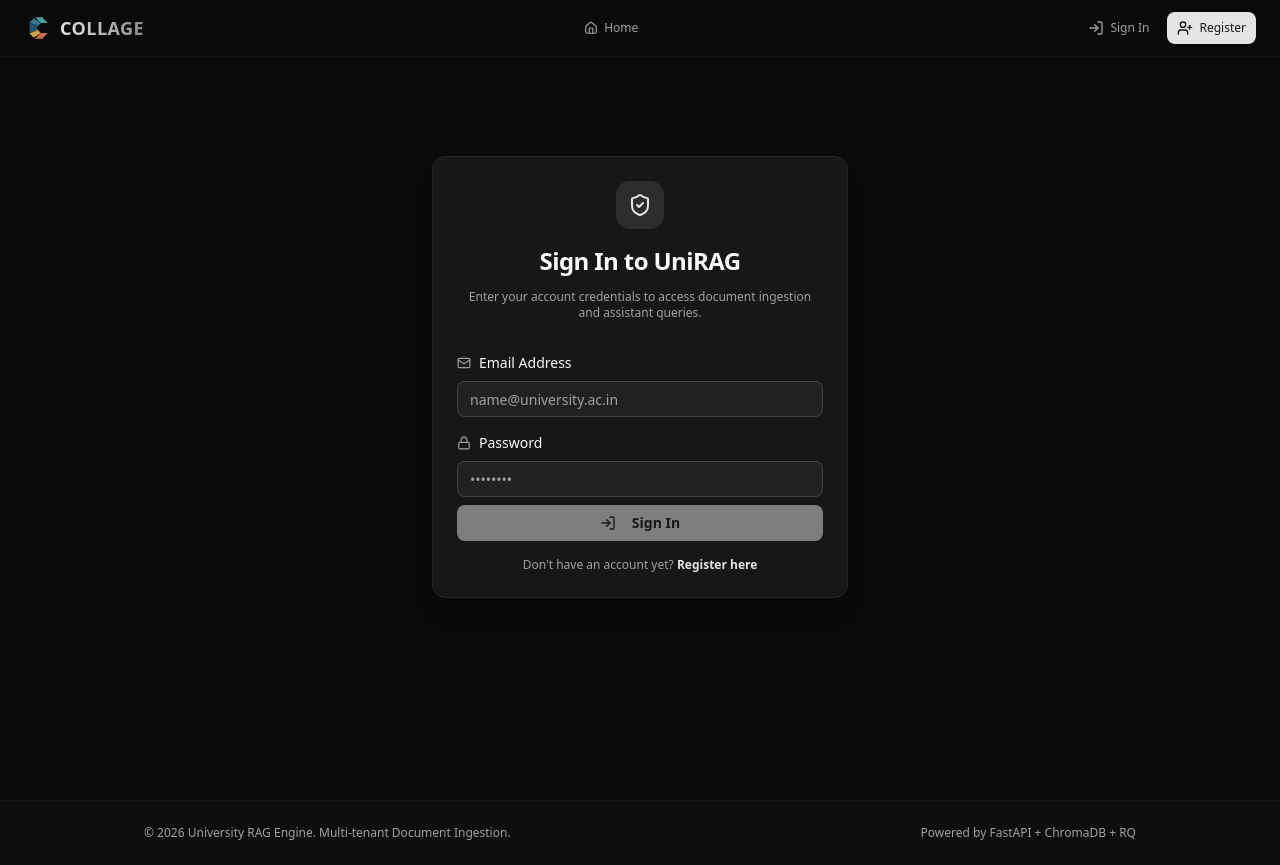
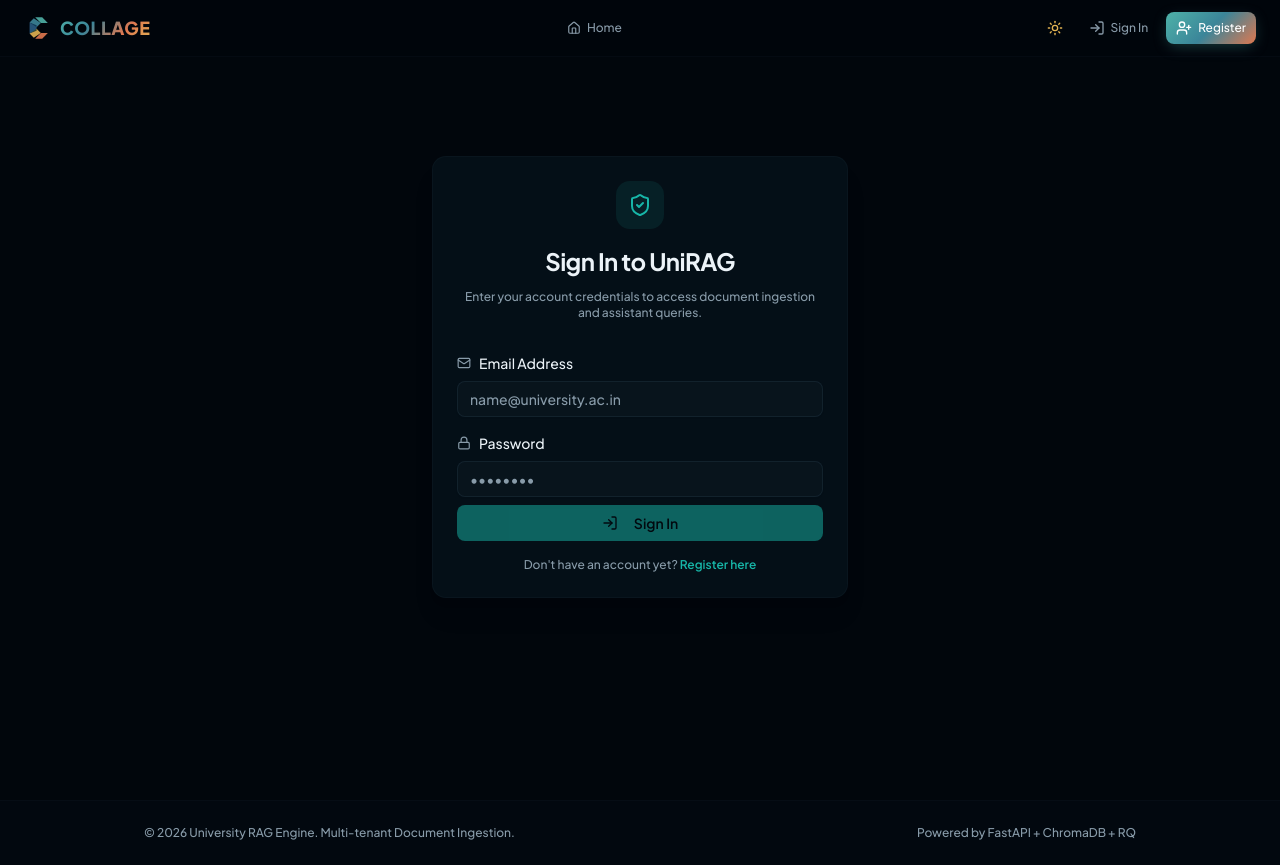
Before and after one commit to prana-W/Collage, a React (Vite) app in the folder web/: page /login in a window 1280 px wide. Built offline with nearby package versions, Linux system fonts and the light colour scheme; no server answers.

Commit message:
Add new colour theme

```diff
--- a/web/index.html
+++ b/web/index.html
@@ -1,13 +1,17 @@
 <!doctype html>
-<html lang="en">
+<html lang="en" class="dark">
     <head>
         <meta charset="UTF-8" />
         <link rel="icon" href="/fav.svg" />
         <meta name="viewport" content="width=device-width, initial-scale=1.0" />
         <meta name="author" content="Pranaw Kumar" />
         <title>Collage</title>
+        <!-- Google Fonts: Plus Jakarta Sans & Inter & JetBrains Mono -->
+        <link rel="preconnect" href="https://fonts.googleapis.com">
+        <link rel="preconnect" href="https://fonts.gstatic.com" crossorigin>
+        <link href="https://fonts.googleapis.com/css2?family=Inter:wght@300;400;500;600;700&family=Plus+Jakarta+Sans:wght@500;600;700;800&family=JetBrains+Mono:wght@400;500&display=swap" rel="stylesheet">
     </head>
-    <body>
+    <body class="bg-background text-foreground font-sans antialiased selection:bg-primary/20 selection:text-primary">
         <div id="root"></div>
         <script type="module" src="./src/main.jsx"></script>
     </body>
--- a/web/src/components/Header.jsx
+++ b/web/src/components/Header.jsx
@@ -1,4 +1,4 @@
-import React, { useState } from 'react';
+import React, { useState, useEffect } from 'react';
 import { NavLink, Link, useNavigate } from 'react-router-dom';
 import { useAuth } from '@/context/AuthContext';
 import {
@@ -11,7 +11,8 @@ import {
   LogIn,
   UserPlus,
   FileCheck,
-  User as UserIcon
+  Sun,
+  Moon
 } from 'lucide-react';
 import { Button } from '@/components/ui/button';
 import { ProfileModal } from '@/components/ProfileModal';
@@ -19,7 +20,32 @@ import { ProfileModal } from '@/components/ProfileModal';
 const Header = () => {
   const { isAuthenticated, user, isAdmin, logout } = useAuth();
   const [isProfileOpen, setIsProfileOpen] = useState(false);
+  const [isDarkMode, setIsDarkMode] = useState(() => {
+    if (typeof window !== 'undefined') {
+      const savedTheme = localStorage.getItem('theme');
+      if (savedTheme) {
+        return savedTheme === 'dark';
+      }
+      return document.documentElement.classList.contains('dark');
+    }
+    return true;
+  });
   const navigate = useNavigate();
+
+  useEffect(() => {
+    const root = document.documentElement;
+    if (isDarkMode) {
+      root.classList.add('dark');
+      localStorage.setItem('theme', 'dark');
+    } else {
+      root.classList.remove('dark');
+      localStorage.setItem('theme', 'light');
+    }
+  }, [isDarkMode]);
+
+  const toggleTheme = () => {
+    setIsDarkMode(prev => !prev);
+  };
 
   const handleLogout = () => {
     logout();
@@ -32,7 +58,7 @@ const Header = () => {
         {/* Brand Logo */}
         <Link to="/" className="flex items-center gap-2 font-bold tracking-tight text-foreground hover:opacity-90 transition-opacity shrink-0">
           <img src="/fav.svg" alt="COLLAGE Logo" className="w-7 h-7 object-contain" />
-          <span className="text-lg tracking-wide font-extrabold bg-gradient-to-r from-primary to-primary/60 bg-clip-text text-transparent">
+          <span className="text-lg tracking-wide font-extrabold text-gradient-brand">
             COLLAGE
           </span>
         </Link>
@@ -66,7 +92,7 @@ const Header = () => {
                     className={({ isActive }) =>
                       `flex items-center gap-1.5 py-1 px-2.5 rounded-md transition-colors text-xs font-medium whitespace-nowrap shrink-0 ${
                         isActive
-                          ? 'bg-primary/10 text-primary font-semibold'
+                          ? 'badge-coral font-semibold'
                           : 'text-muted-foreground hover:text-foreground hover:bg-accent/50'
                       }`
                     }
@@ -75,13 +101,12 @@ const Header = () => {
                     Data Ingestion
                   </NavLink>
 
-
                   <NavLink
                     to="/documents"
                     className={({ isActive }) =>
                       `flex items-center gap-1.5 py-1 px-2.5 rounded-md transition-colors text-xs font-medium whitespace-nowrap shrink-0 ${
                         isActive
-                          ? 'bg-primary/10 text-primary font-semibold'
+                          ? 'badge-gold font-semibold'
                           : 'text-muted-foreground hover:text-foreground hover:bg-accent/50'
                       }`
                     }
@@ -98,7 +123,7 @@ const Header = () => {
                 className={({ isActive }) =>
                   `flex items-center gap-1.5 py-1 px-2.5 rounded-md transition-colors text-xs font-medium whitespace-nowrap shrink-0 ${
                     isActive
-                      ? 'bg-primary/10 text-primary font-semibold'
+                      ? 'badge-teal font-semibold'
                       : 'text-muted-foreground hover:text-foreground hover:bg-accent/50'
                   }`
                 }
@@ -110,8 +135,23 @@ const Header = () => {
           )}
         </nav>
 
-        {/* Auth section */}
+        {/* Controls & Auth section */}
         <div className="flex items-center gap-2 shrink-0">
+          {/* Light / Dark Theme Toggle Button */}
+          <Button
+            variant="ghost"
+            size="sm"
+            onClick={toggleTheme}
+            title={isDarkMode ? "Switch to Light Mode" : "Switch to Dark Mode"}
+            className="h-8 w-8 p-0 rounded-lg text-muted-foreground hover:text-foreground hover:bg-accent/60 transition-all shrink-0"
+          >
+            {isDarkMode ? (
+              <Sun className="w-4 h-4 text-brand-gold transition-transform hover:rotate-45 duration-300" />
+            ) : (
+              <Moon className="w-4 h-4 text-brand-ocean transition-transform hover:-rotate-12 duration-300" />
+            )}
+          </Button>
+
           {isAuthenticated ? (
             <div className="flex items-center gap-1.5 shrink-0">
               {/* User profile badge - Clickable */}
@@ -122,9 +162,9 @@ const Header = () => {
                 className="flex items-center gap-2 px-2.5 py-1 rounded-lg bg-card hover:bg-accent border border-border/70 text-xs transition-colors cursor-pointer shrink-0"
               >
                 {isAdmin ? (
-                  <Shield className="w-3.5 h-3.5 text-amber-500 shrink-0" />
+                  <Shield className="w-3.5 h-3.5 text-brand-coral shrink-0" />
                 ) : (
-                  <GraduationCap className="w-3.5 h-3.5 text-primary shrink-0" />
+                  <GraduationCap className="w-3.5 h-3.5 text-brand-teal shrink-0" />
                 )}
                 <div className="flex flex-col text-left leading-none space-y-0.5">
                   <span className="font-semibold text-foreground max-w-[100px] sm:max-w-[130px] truncate text-xs">
@@ -157,7 +197,7 @@ const Header = () => {
                 </Button>
               </Link>
               <Link to="/register">
-                <Button size="sm" className="h-8 text-xs gap-1.5 bg-primary text-primary-foreground font-medium">
+                <Button size="sm" className="h-8 text-xs gap-1.5 btn-gradient-brand font-medium">
                   <UserPlus className="w-3.5 h-3.5" />
                   Register
                 </Button>
--- a/web/src/index.css
+++ b/web/src/index.css
@@ -4,10 +4,13 @@
 @custom-variant dark (&:is(.dark *));
 
 @theme inline {
+    --font-sans: 'Plus Jakarta Sans', 'Inter', system-ui, -apple-system, sans-serif;
+    --font-mono: 'JetBrains Mono', monospace;
     --radius-sm: calc(var(--radius) - 4px);
     --radius-md: calc(var(--radius) - 2px);
     --radius-lg: var(--radius);
     --radius-xl: calc(var(--radius) + 4px);
+
     --color-background: var(--background);
     --color-foreground: var(--foreground);
     --color-card: var(--card);
@@ -26,6 +29,14 @@
     --color-border: var(--border);
     --color-input: var(--input);
     --color-ring: var(--ring);
+
+    /* 5-Color fav.svg Palette Tokens */
+    --color-brand-teal: #4eb2a8;
+    --color-brand-ocean: #3b8599;
+    --color-brand-navy: #2a5d84;
+    --color-brand-coral: #df7850;
+    --color-brand-gold: #e2b453;
+
     --color-chart-1: var(--chart-1);
     --color-chart-2: var(--chart-2);
     --color-chart-3: var(--chart-3);
@@ -41,73 +52,153 @@
     --color-sidebar-ring: var(--sidebar-ring);
 }
 
+/* Light Theme Variables */
 :root {
     --radius: 0.625rem;
-    --background: oklch(1 0 0);
-    --foreground: oklch(0.145 0 0);
-    --card: oklch(1 0 0);
-    --card-foreground: oklch(0.145 0 0);
+
+    --background: oklch(0.985 0.005 240);       /* Soft slate white #f8fafc */
+    --foreground: oklch(0.145 0.02 240);       /* Deep obsidian text #0f172a */
+    --card: oklch(1 0 0);                      /* Pure white card */
+    --card-foreground: oklch(0.145 0.02 240);
     --popover: oklch(1 0 0);
-    --popover-foreground: oklch(0.145 0 0);
-    --primary: oklch(0.205 0 0);
+    --popover-foreground: oklch(0.145 0.02 240);
+    --primary: oklch(0.55 0.12 185);           /* fav.svg Rich Teal #31978d */
     --primary-foreground: oklch(0.985 0 0);
-    --secondary: oklch(0.97 0 0);
-    --secondary-foreground: oklch(0.205 0 0);
-    --muted: oklch(0.97 0 0);
-    --muted-foreground: oklch(0.556 0 0);
-    --accent: oklch(0.97 0 0);
-    --accent-foreground: oklch(0.205 0 0);
-    --destructive: oklch(0.577 0.245 27.325);
-    --border: oklch(0.922 0 0);
-    --input: oklch(0.922 0 0);
-    --ring: oklch(0.708 0 0);
-    --chart-1: oklch(0.646 0.222 41.116);
-    --chart-2: oklch(0.6 0.118 184.704);
-    --chart-3: oklch(0.398 0.07 227.392);
-    --chart-4: oklch(0.828 0.189 84.429);
-    --chart-5: oklch(0.769 0.188 70.08);
-    --sidebar: oklch(0.985 0 0);
-    --sidebar-foreground: oklch(0.145 0 0);
-    --sidebar-primary: oklch(0.205 0 0);
+    --secondary: oklch(0.95 0.015 240);        /* Elevated light slate #f1f5f9 */
+    --secondary-foreground: oklch(0.20 0.04 240);
+    --muted: oklch(0.95 0.015 240);
+    --muted-foreground: oklch(0.48 0.03 240);  /* Medium slate text */
+    --accent: oklch(0.93 0.02 210);            /* Ocean light hover #e2e8f0 */
+    --accent-foreground: oklch(0.145 0.02 240);
+    --destructive: oklch(0.60 0.17 40);        /* fav.svg Coral #d96238 */
+    --border: oklch(0.89 0.015 240);
+    --input: oklch(0.89 0.015 240);
+    --ring: oklch(0.55 0.12 185);
+
+    --chart-1: #4eb2a8;                        /* Teal */
+    --chart-2: #df7850;                        /* Coral */
+    --chart-3: #e2b453;                        /* Gold */
+    --chart-4: #3b8599;                        /* Ocean */
+    --chart-5: #2a5d84;                        /* Navy */
+
+    --sidebar: oklch(0.98 0.005 240);
+    --sidebar-foreground: oklch(0.145 0.02 240);
+    --sidebar-primary: oklch(0.55 0.12 185);
     --sidebar-primary-foreground: oklch(0.985 0 0);
-    --sidebar-accent: oklch(0.97 0 0);
-    --sidebar-accent-foreground: oklch(0.205 0 0);
-    --sidebar-border: oklch(0.922 0 0);
-    --sidebar-ring: oklch(0.708 0 0);
+    --sidebar-accent: oklch(0.93 0.02 210);
+    --sidebar-accent-foreground: oklch(0.145 0.02 240);
+    --sidebar-border: oklch(0.89 0.015 240);
+    --sidebar-ring: oklch(0.55 0.12 185);
 }
 
+/* Dark Theme Variables (fav.svg 5-color dark palette) */
 .dark {
-    --background: oklch(0.145 0 0);
-    --foreground: oklch(0.985 0 0);
-    --card: oklch(0.205 0 0);
-    --card-foreground: oklch(0.985 0 0);
-    --popover: oklch(0.205 0 0);
-    --popover-foreground: oklch(0.985 0 0);
-    --primary: oklch(0.922 0 0);
-    --primary-foreground: oklch(0.205 0 0);
-    --secondary: oklch(0.269 0 0);
-    --secondary-foreground: oklch(0.985 0 0);
-    --muted: oklch(0.269 0 0);
-    --muted-foreground: oklch(0.708 0 0);
-    --accent: oklch(0.269 0 0);
-    --accent-foreground: oklch(0.985 0 0);
-    --destructive: oklch(0.704 0.191 22.216);
-    --border: oklch(1 0 0 / 10%);
-    --input: oklch(1 0 0 / 15%);
-    --ring: oklch(0.556 0 0);
-    --chart-1: oklch(0.488 0.243 264.376);
-    --chart-2: oklch(0.696 0.17 162.48);
-    --chart-3: oklch(0.769 0.188 70.08);
-    --chart-4: oklch(0.627 0.265 303.9);
-    --chart-5: oklch(0.645 0.246 16.439);
-    --sidebar: oklch(0.205 0 0);
-    --sidebar-foreground: oklch(0.985 0 0);
-    --sidebar-primary: oklch(0.488 0.243 264.376);
-    --sidebar-primary-foreground: oklch(0.985 0 0);
-    --sidebar-accent: oklch(0.269 0 0);
-    --sidebar-accent-foreground: oklch(0.985 0 0);
-    --sidebar-border: oklch(1 0 0 / 10%);
-    --sidebar-ring: oklch(0.556 0 0);
+    --background: oklch(0.12 0.02 240);       /* Midnight obsidian navy #0b101d */
+    --foreground: oklch(0.96 0.01 240);       /* Off-white text #f0f4f8 */
+    --card: oklch(0.16 0.025 240);            /* Glass navy surface #131b2e */
+    --card-foreground: oklch(0.96 0.01 240);
+    --popover: oklch(0.16 0.025 240);
+    --popover-foreground: oklch(0.96 0.01 240);
+    --primary: oklch(0.70 0.12 185);          /* fav.svg Vibrant Teal #4eb2a8 */
+    --primary-foreground: oklch(0.10 0.02 240);
+    --secondary: oklch(0.22 0.035 240);       /* Subtle navy slate #1c283e */
+    --secondary-foreground: oklch(0.92 0.02 185);
+    --muted: oklch(0.19 0.025 240);
+    --muted-foreground: oklch(0.68 0.03 240);  /* Soft slate text */
+    --accent: oklch(0.24 0.04 210);           /* Ocean hover #23344a */
+    --accent-foreground: oklch(0.96 0.01 240);
+    --destructive: oklch(0.65 0.16 40);       /* fav.svg Coral #df7850 */
+    --border: oklch(0.26 0.03 240 / 50%);
+    --input: oklch(0.26 0.03 240 / 80%);
+    --ring: oklch(0.70 0.12 185);
+
+    --chart-1: #4eb2a8;
+    --chart-2: #df7850;
+    --chart-3: #e2b453;
+    --chart-4: #3b8599;
+    --chart-5: #2a5d84;
+
+    --sidebar: oklch(0.14 0.02 240);
+    --sidebar-foreground: oklch(0.96 0.01 240);
+    --sidebar-primary: oklch(0.70 0.12 185);
+    --sidebar-primary-foreground: oklch(0.10 0.02 240);
+    --sidebar-accent: oklch(0.22 0.035 240);
+    --sidebar-accent-foreground: oklch(0.96 0.01 240);
+    --sidebar-border: oklch(0.26 0.03 240 / 50%);
+    --sidebar-ring: oklch(0.70 0.12 185);
+}
+
+/* Custom Multi-Color Gradient & Utility Classes */
+@layer utilities {
+    /* 5-Color Multi-Gradient Brand Text */
+    .text-gradient-brand {
+        background: linear-gradient(135deg, #4eb2a8 0%, #3b8599 35%, #df7850 70%, #e2b453 100%);
+        -webkit-background-clip: text;
+        -webkit-text-fill-color: transparent;
+    }
+
+    .text-gradient-teal-ocean {
+        background: linear-gradient(135deg, #4eb2a8 0%, #3b8599 100%);
+        -webkit-background-clip: text;
+        -webkit-text-fill-color: transparent;
+    }
+
+    .text-gradient-coral-gold {
+        background: linear-gradient(135deg, #df7850 0%, #e2b453 100%);
+        -webkit-background-clip: text;
+        -webkit-text-fill-color: transparent;
+    }
+
+    /* Multi-Color Gradient Buttons & Backgrounds */
+    .btn-gradient-brand {
+        background: linear-gradient(135deg, #4eb2a8 0%, #3b8599 50%, #df7850 100%);
+        color: #ffffff;
+        transition: all 0.25s ease-in-out;
+        box-shadow: 0 4px 15px -3px rgba(78, 178, 168, 0.35);
+    }
+    .btn-gradient-brand:hover {
+        opacity: 0.93;
+        box-shadow: 0 6px 20px -3px rgba(223, 120, 80, 0.45);
+        transform: translateY(-1px);
+    }
+
+    /* Glowing Badge Pills for 5 Logo Colors */
+    .badge-teal {
+        background-color: rgba(78, 178, 168, 0.12);
+        color: #4eb2a8;
+        border: 1px solid rgba(78, 178, 168, 0.3);
+    }
+    .badge-ocean {
+        background-color: rgba(59, 133, 153, 0.12);
+        color: #3b8599;
+        border: 1px solid rgba(59, 133, 153, 0.3);
+    }
+    .badge-navy {
+        background-color: rgba(42, 93, 132, 0.15);
+        color: #5296c8;
+        border: 1px solid rgba(42, 93, 132, 0.35);
+    }
+    .badge-coral {
+        background-color: rgba(223, 120, 80, 0.12);
+        color: #df7850;
+        border: 1px solid rgba(223, 120, 80, 0.3);
+    }
+    .badge-gold {
+        background-color: rgba(226, 180, 83, 0.12);
+        color: #e2b453;
+        border: 1px solid rgba(226, 180, 83, 0.3);
+    }
+
+    /* Soft Glow Shadows */
+    .glow-teal {
+        box-shadow: 0 0 20px -3px rgba(78, 178, 168, 0.25);
+    }
+    .glow-coral {
+        box-shadow: 0 0 20px -3px rgba(223, 120, 80, 0.25);
+    }
+    .glow-gold {
+        box-shadow: 0 0 20px -3px rgba(226, 180, 83, 0.25);
+    }
 }
 
 @layer base {
@@ -116,6 +207,12 @@
     }
 
     body {
-        @apply bg-background text-foreground;
+        @apply bg-background text-foreground font-sans antialiased transition-colors duration-200;
+        font-feature-settings: "rlig" 1, "calt" 1, "cv11" 1;
+    }
+
+    h1, h2, h3, h4, h5, h6 {
+        font-family: var(--font-sans);
+        letter-spacing: -0.02em;
     }
 }
```
Also changed, not shown: web/src/pages/Home.jsx (+37 -37 lines), web/src/pages/Query.jsx (+26 -26 lines).
